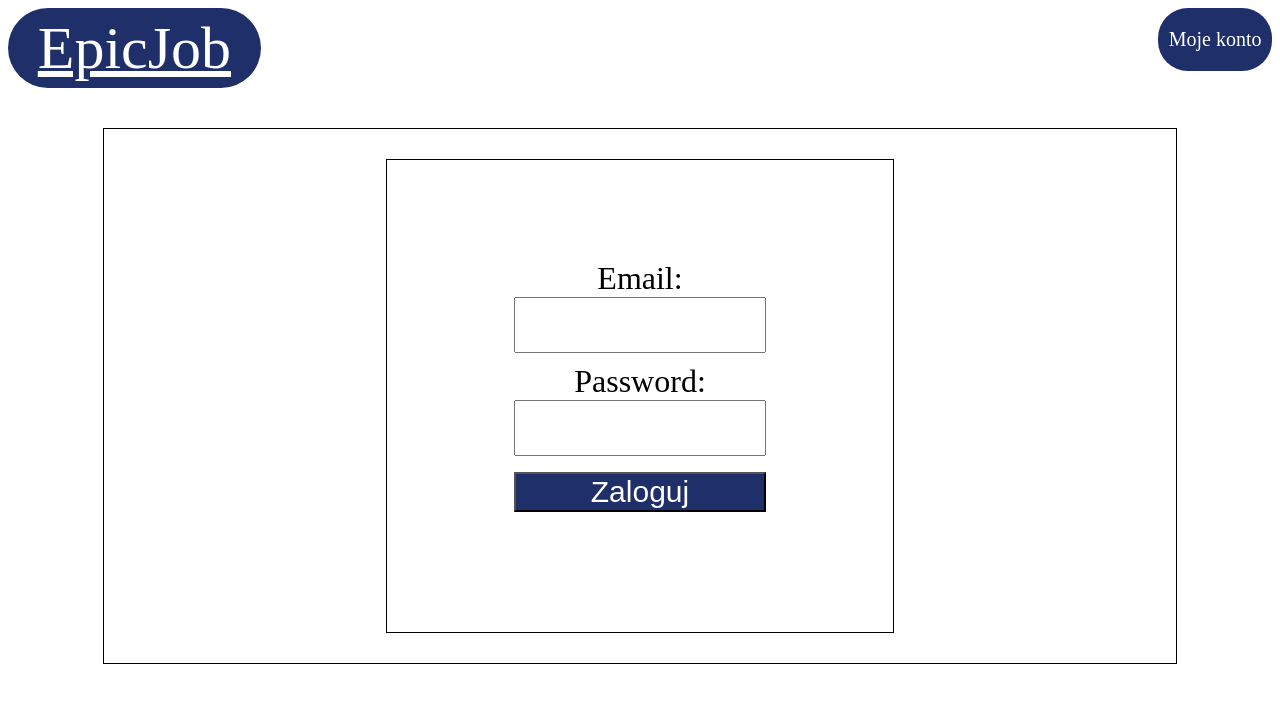
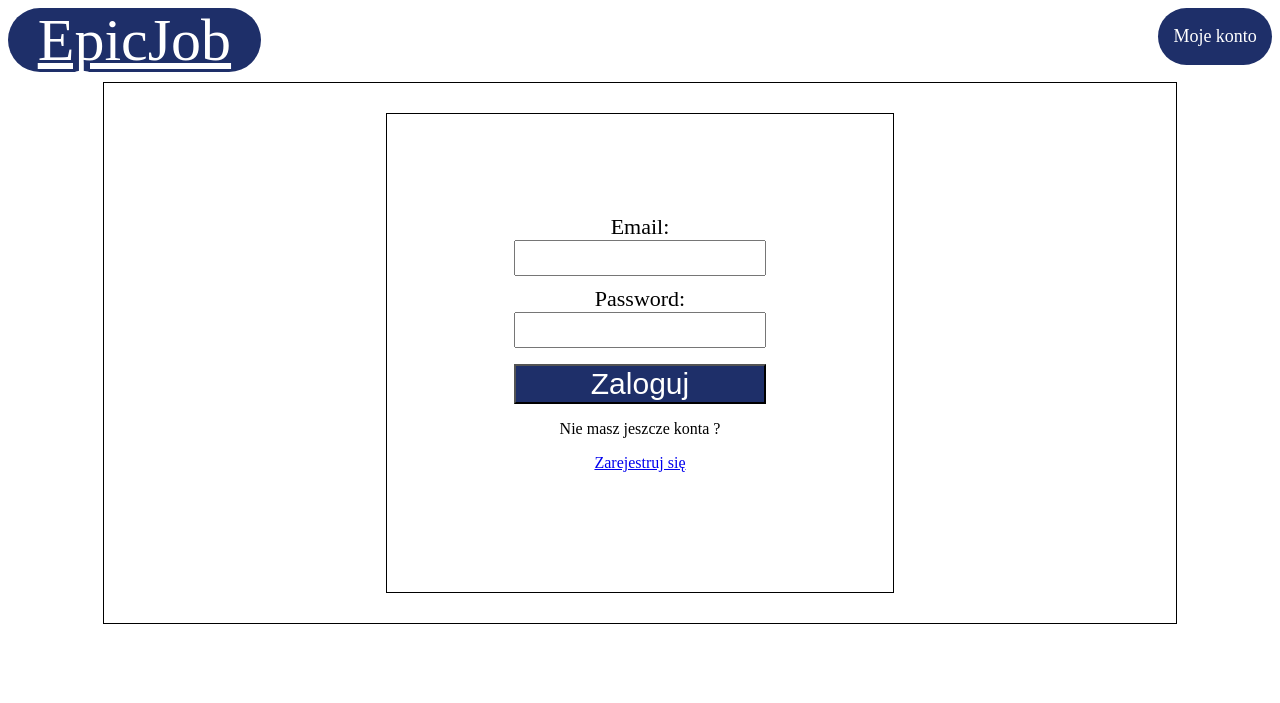
Before and after one commit to BartlomiejDygon/Epicode_zadanie, a Symfony app: template templates/security/login.html.twig in a window 1280 px wide. Shown: the top 703 px of the page. Run offline with Twig, Linux system fonts and the light colour scheme; the template is opened without the code that fills it, so the values that code supplies are empty; some libraries are stand-ins or nearby versions.

Commit message:
clean code

```diff
--- a/public/css/project-specific.css
+++ b/public/css/project-specific.css
@@ -1,5 +1,5 @@
 header {
-    height: 10vh;
+    height: 8vh;
     display: flex;
     justify-content: space-between;
 }
@@ -21,7 +21,7 @@ header {
     display: none !important;
 }
 .navi_button {
-    font-size: 20px;
+    font-size: 18px;
     color: white;
     justify-self: center;
     align-self: center;
@@ -71,7 +71,7 @@ header {
 section {
     display: flex;
     justify-content: center;
-    margin-top: 40px;
+    margin-top: 10px;
 }
 
 section div {
@@ -80,14 +80,14 @@ section div {
 }
 
 form label {
-    font-size: 32px;
+    font-size: 22px;
     text-align: center;
 
 }
 
 form input {
-    height: 50px;
-    font-size: 23px;
+    height: 30px;
+    font-size: 20px;
     text-align: center;
 }
 
@@ -271,3 +271,7 @@ form div {
 .pagination_container{
     justify-content: flex-end;
 }
+
+.register_container {
+    align-items:center;
+}
--- a/templates/base.html.twig
+++ b/templates/base.html.twig
@@ -20,7 +20,7 @@
                 <div class=" user_panel box">
                     {% if not app.user %}
                         <h4>Witaj na EpicJob</h4>
-                        <p>Zaloguj sie i uzyskaj dostęp do szubkiego aplikowania i wielu innych funkcji</p>
+                        <p>Zaloguj sie i uzyskaj dostęp do szybkiego aplikowania i wielu innych funkcji</p>
                         <a href="{{ path('app_login') }}" class="button_main_navi">Zaloguj się</a>
                         <p>Nie masz jeszcze konta ?</p>
                         <a href="{{ path('user_add') }}" class="button_main_navi">Zarejestruj się</a>
--- a/templates/security/login.html.twig
+++ b/templates/security/login.html.twig
@@ -7,7 +7,7 @@
   {% if error %}
       <div  class="alert " style="max-height: 50px; min-height: 0px;"><p>{{ error.messageKey|trans(error.messageData, 'security') }}</p></div>
   {% endif %}
-      <div class="ten">
+      <div class="ten flex_column register_container">
           <form class="five" action="{{ path('app_login') }}" method="post">
               <div class="flex_column ten">
                   <label for="username">Email:</label>
@@ -19,6 +19,8 @@
               </div>
               <button class="ten" type="submit">Zaloguj</button>
           </form>
+          <p>Nie masz jeszcze konta ?</p>
+          <a href="{{ path('user_add') }}" class="button_main_navi">Zarejestruj się</a>
       </div>
   </div>
 {% endblock %}
```
Also changed, not shown: 1 other file.
